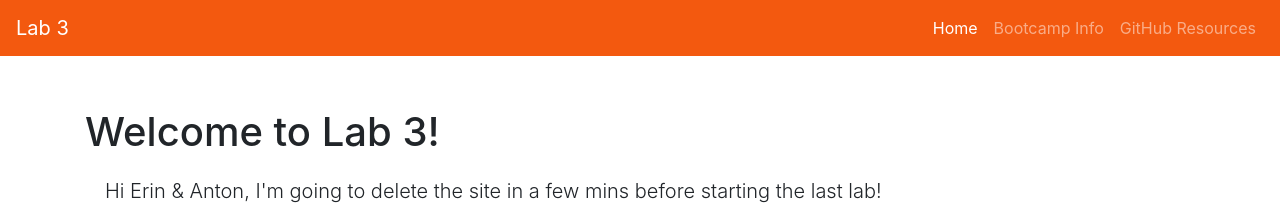
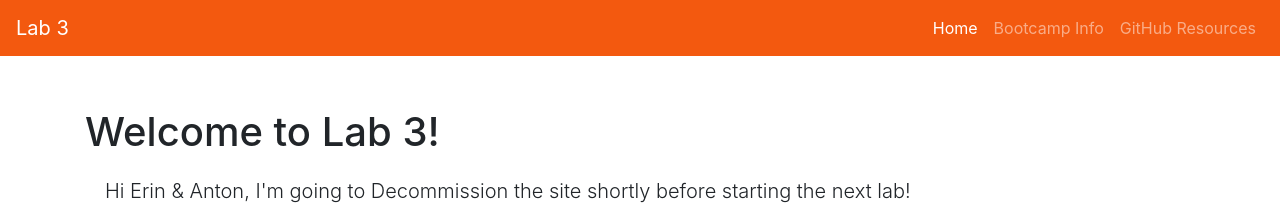
Before and after one commit to shannon2095/MyDevOpsBootCamp, a website: page lab_3/app/public/index.html in a window 1280 px wide. Shown: the top 223 px of the page. Drawn offline with nearby package versions, Linux system fonts and the light colour scheme.

Commit message:
Update index.html
Decommission

```diff
--- a/lab_3/app/public/index.html
+++ b/lab_3/app/public/index.html
@@ -43,7 +43,7 @@
       <div class="container">
         <h1 class="mt-5">Welcome to Lab 3!</h1>
         <p class="lead">
-          Hi Erin & Anton, I'm going to delete the site in a few mins before starting the last lab!
+          Hi Erin & Anton, I'm going to Decommission the site shortly before starting the next lab!
         </p>
             <img id="octodex" src="https://octodex.github.com/images/octobiwan.jpg" class="" alt="Octobi Wan Catnobi" />
 
```
